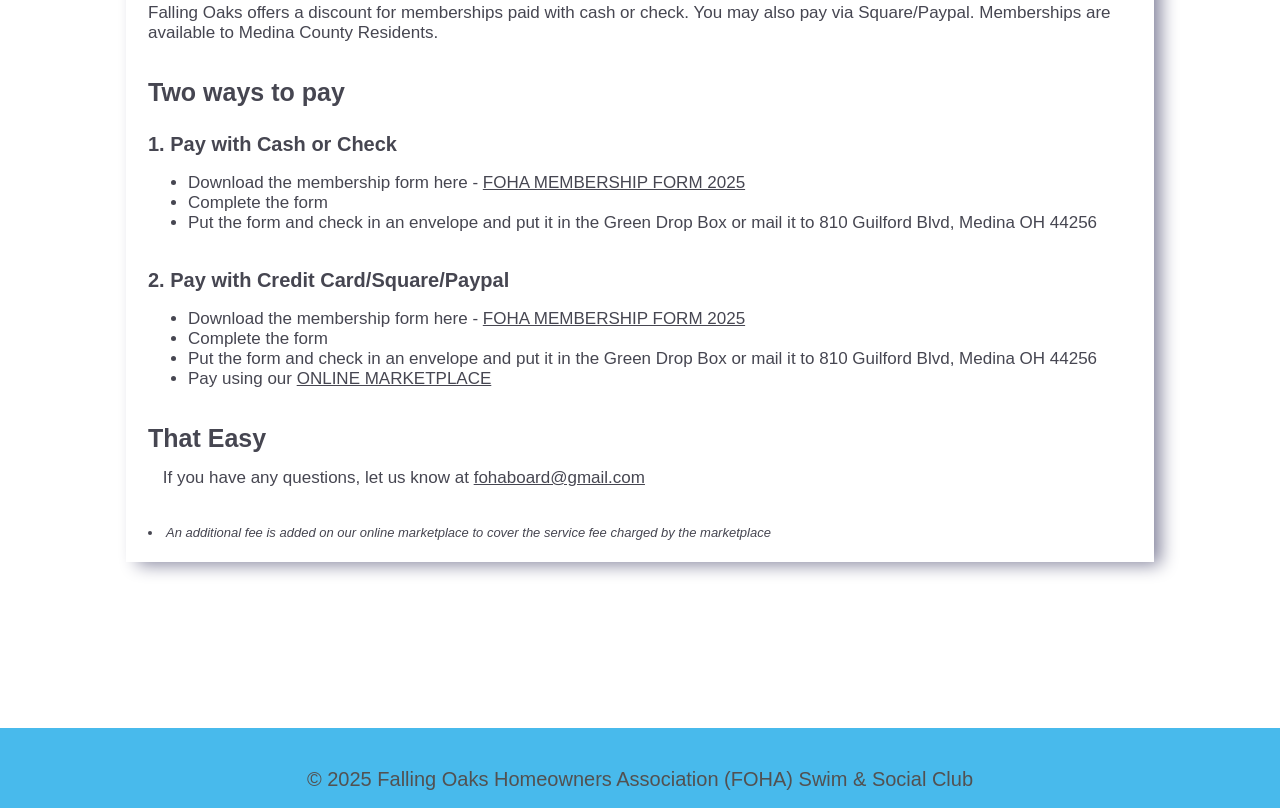
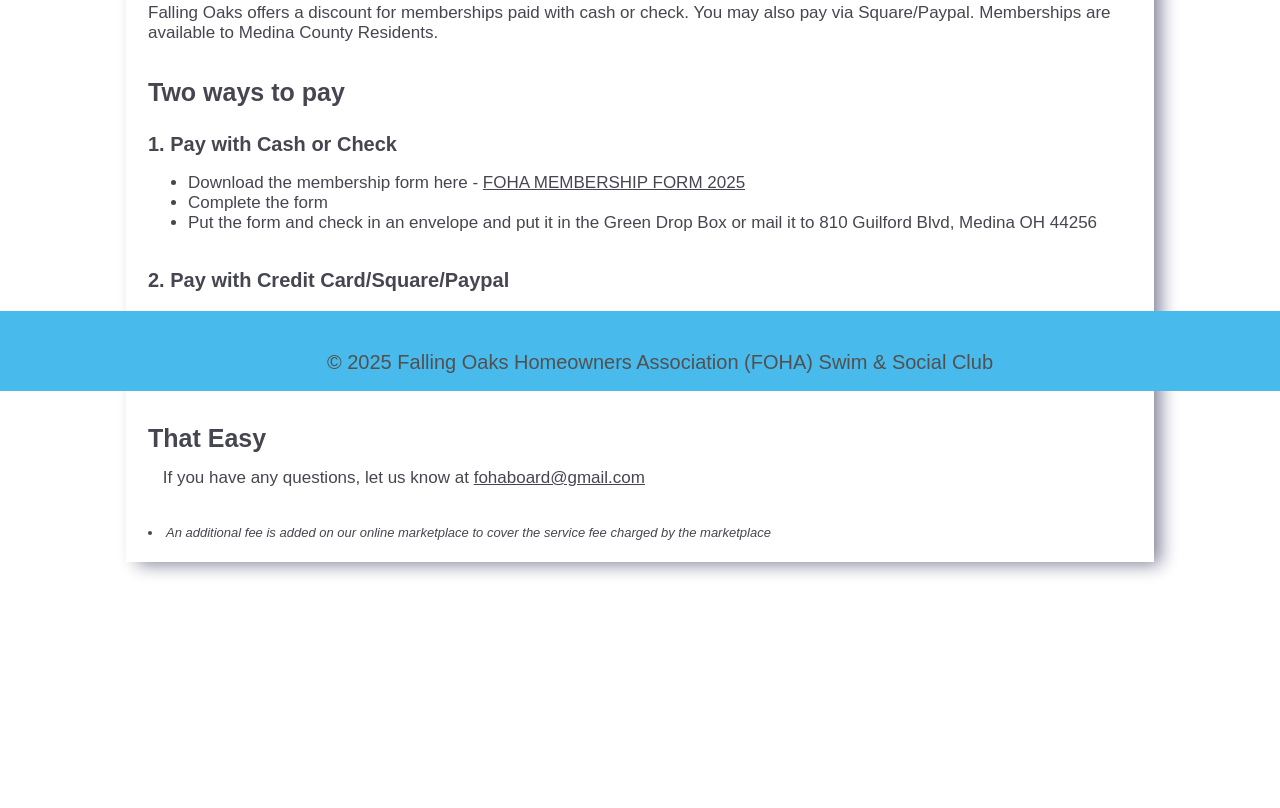
Before and after one commit to morethan3subs/FOHAWebsite, a plain HTML site: page pages/membership.html in a window 1280 px wide. Shown: the part 409-1217 px from the top of the page. After the commit the page ends 1147 px from the top, so only its background shows below. Drawn offline with Linux system fonts and the light colour scheme.

Commit message:
Sticky Footer
Made the footer sticky and removed unnecessary spacers

```diff
--- a/pages/membership.html
+++ b/pages/membership.html
@@ -83,9 +83,7 @@
         </ul>
 
     </blockquote>
-
-    <div class="miniSpacer"></div>
-    <div class="miniSpacer"></div>
+    <div class="spacer"></div>
 
     <footer>
         <p>
--- a/styles/headerFooterStyle.css
+++ b/styles/headerFooterStyle.css
@@ -37,5 +37,9 @@ footer{
     font-size: 20px;
     text-align: center;
     display: block;
+    position: fixed;
+    left: 0;
+    bottom: 0;
+    width: 100%;
 
 }
```
